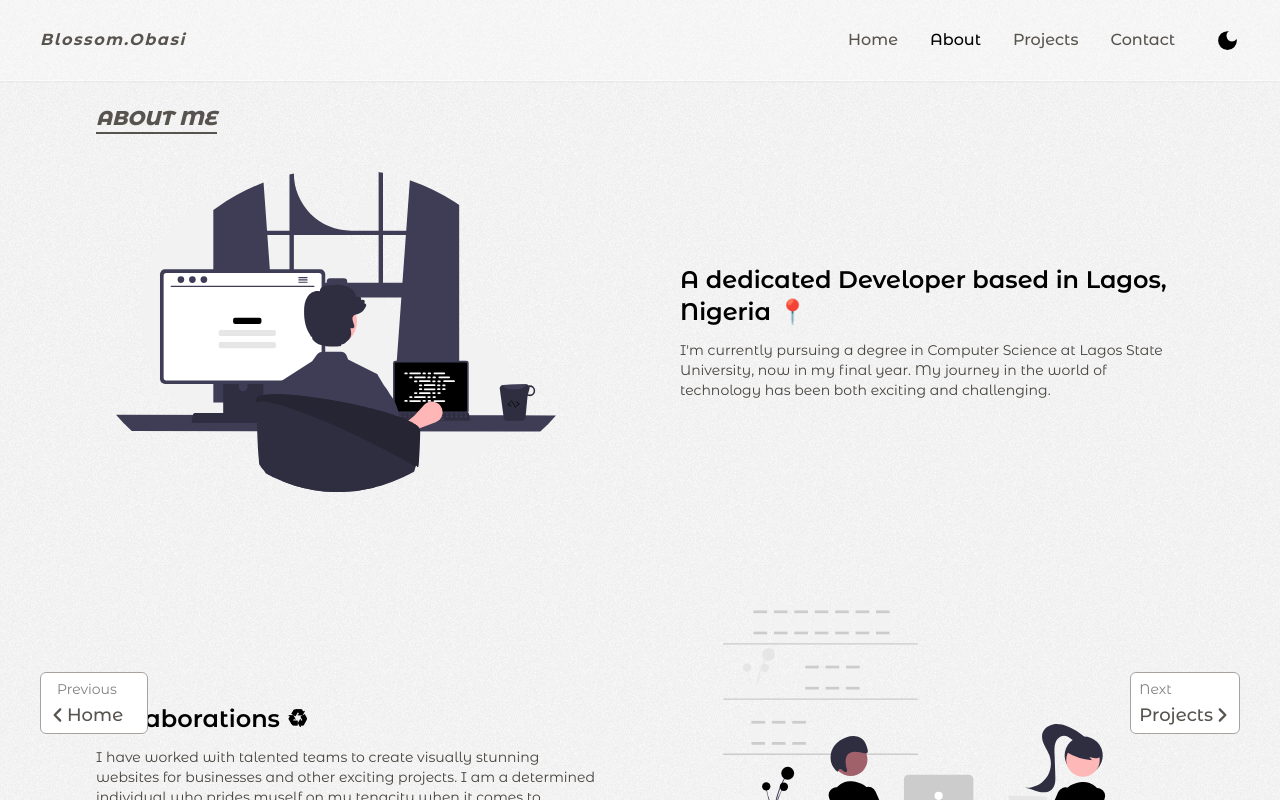
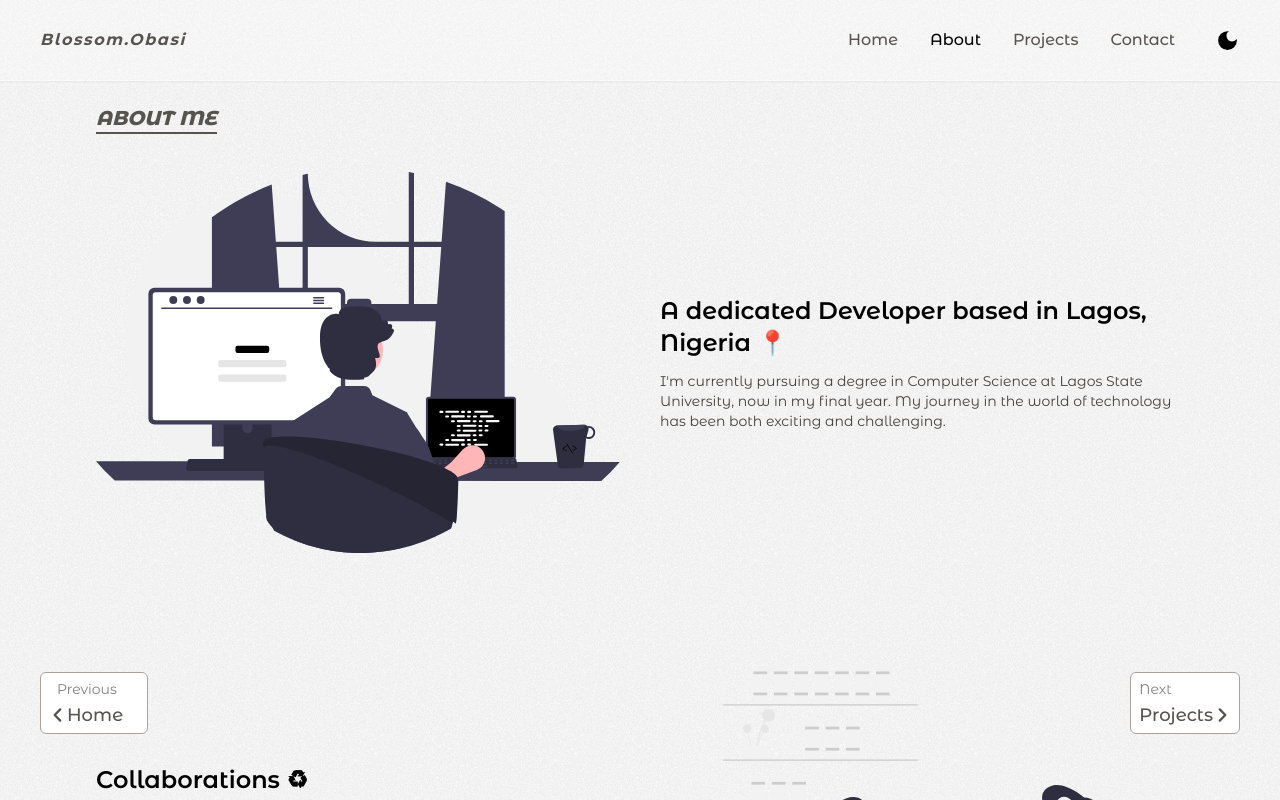
Before and after one commit to blossomobasi/blossoms-portfolio, a Next.js app: page /about in a window 1280 px wide. Shown: the top 800 px of the page. Built offline with nearby package versions, Linux system fonts and the light colour scheme.

Commit message:
Remove fixed height

```diff
--- a/src/components/about/AboutSlice1.tsx
+++ b/src/components/about/AboutSlice1.tsx
@@ -2,15 +2,9 @@ import Image from "next/image";
 
 const AboutSlice1 = () => {
     return (
-        <div className="flex md:gap-x-20 gap-y-10 items-center flex-col md:flex-row">
-            <div className="h-fit w-full rounded-2xl overflow-hidden">
-                <Image
-                    src="/dedicated_programmer.svg"
-                    alt="Laptop"
-                    className="h-[20rem] w-[30rem]"
-                    width={1000}
-                    height={1000}
-                />
+        <div className="flex md:gap-x-10 gap-y-10 items-center flex-col md:flex-row">
+            <div className="h-fit w-full overflow-hidden">
+                <Image src="/dedicated_programmer.svg" alt="Laptop" width={1000} height={1000} />
             </div>
 
             <div className="w-full text-center md:text-left">
```
